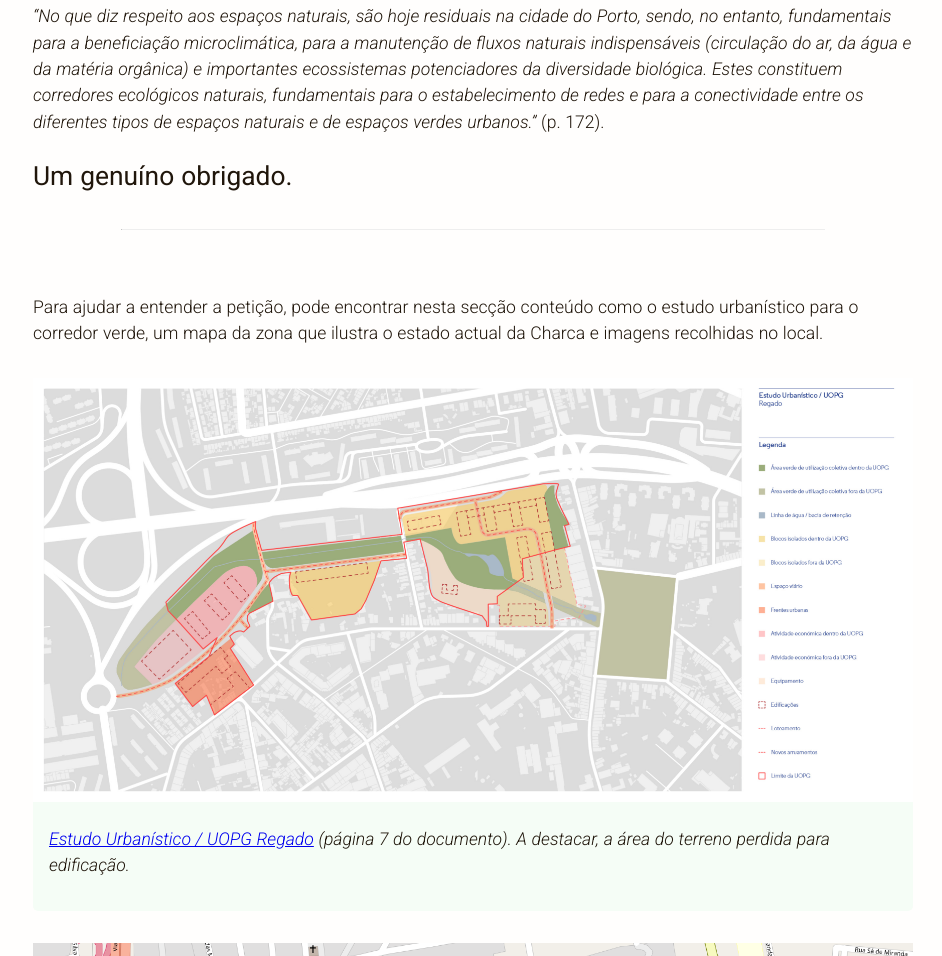
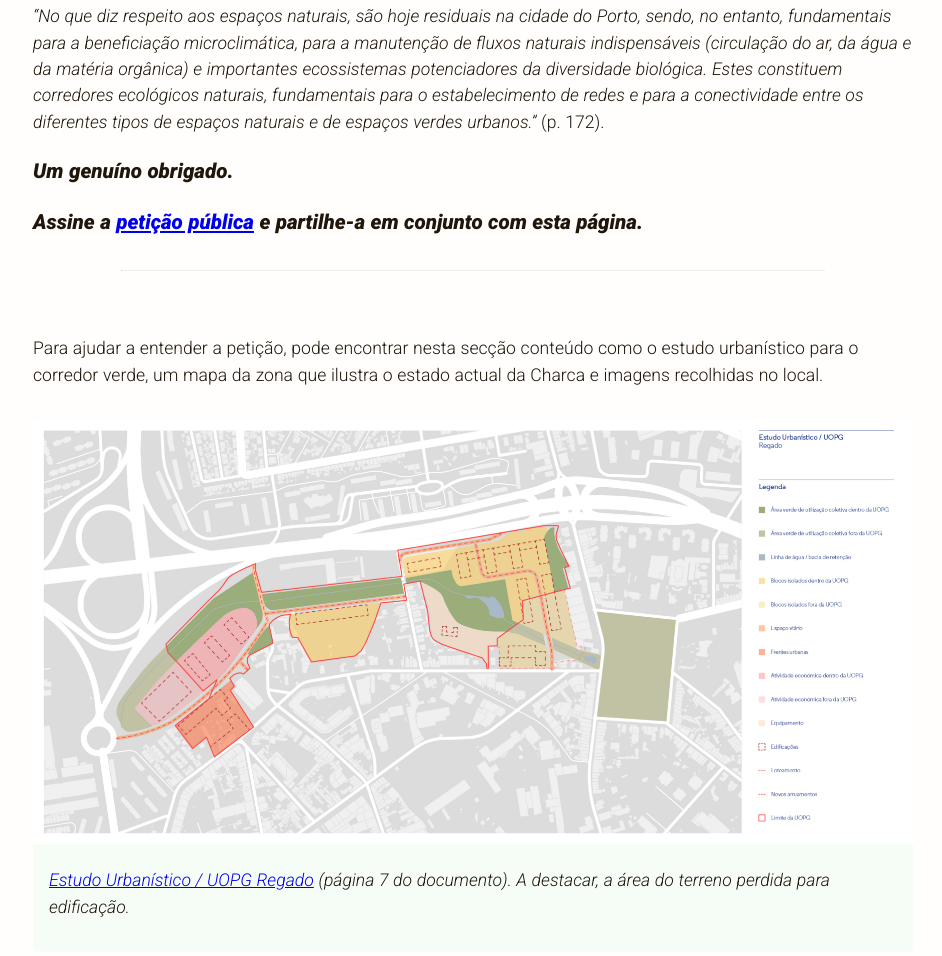
Before and after one commit to girlflux/charca-de-salgueiros, a plain HTML site: page index.html in a window 1280 px wide. Shown: the part 2268-3224 px from the top of the page, without its empty margins (167-1109 px from the left). Drawn offline with Linux system fonts and the light colour scheme.

Commit message:
added petition link

```diff
--- a/index.html
+++ b/index.html
@@ -84,7 +84,9 @@
 
             <p><cite>“No que diz respeito aos espaços naturais, são hoje residuais na cidade do Porto, sendo, no entanto, fundamentais para a beneficiação microclimática, para a manutenção de fluxos naturais indispensáveis (circulação do ar, da água e da matéria orgânica) e importantes ecossistemas potenciadores da diversidade biológica. Estes constituem corredores ecológicos naturais, fundamentais para o estabelecimento de redes e para a conectividade entre os diferentes tipos de espaços naturais e de espaços verdes urbanos.”</cite> (p. 172).</p>
 
-            <h2>Um genuíno obrigado.</h2>
+            <h3>Um genuíno obrigado.</h2>
+
+            <h3>Assine a <a href="https://peticaopublica.com/pview.aspx?pi=charca-de-salgueiros" target="_blank" rel="noopener noreferrer">petição pública</a> e partilhe-a em conjunto com esta página.</h3>
 
             <hr>
         </main>
--- a/style.css
+++ b/style.css
@@ -142,6 +142,11 @@ h2 {
     font-weight: 500;
 }
 
+h3 {
+    font-weight: 900;
+    font-style: italic;
+}
+
 p {
     margin-top: 0;
 }
```
